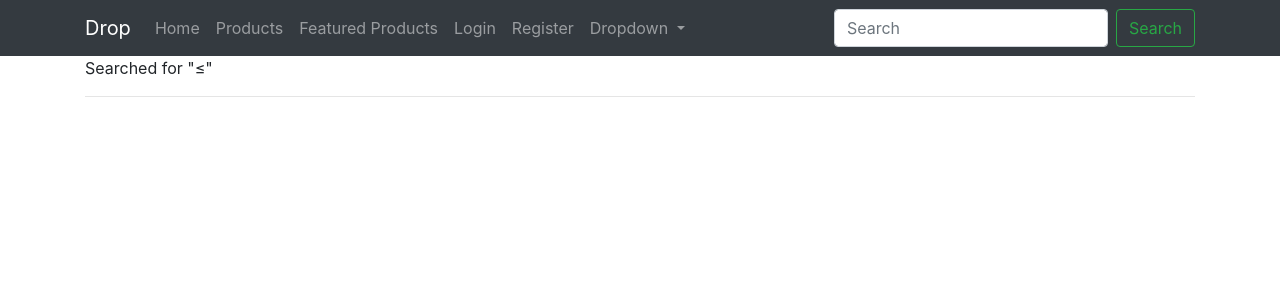
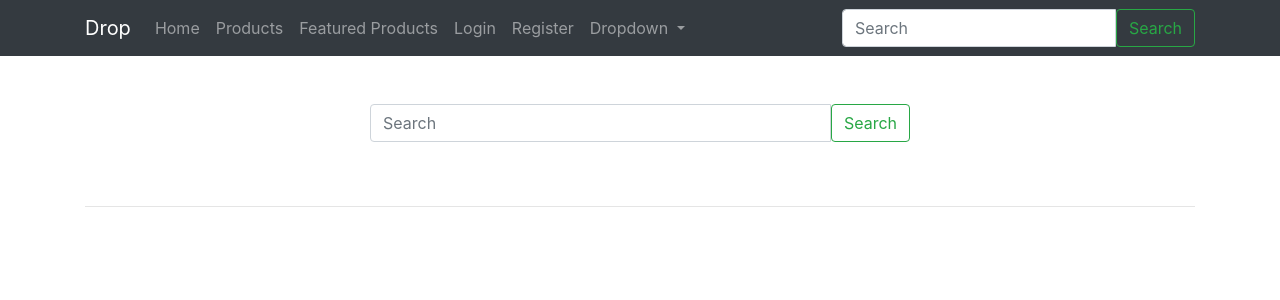
Before and after one commit to achillesheel02/django-ecommerce, a Django app: page /search/ in a window 1280 px wide. Shown: the top 300 px of the page. Run offline with Django 3.2, Linux system fonts and the light colour scheme; some libraries are stand-ins or nearby versions; some web fonts are replaced.

Commit message:
modified search component

```diff
--- a/search/urls.py
+++ b/search/urls.py
@@ -3,6 +3,6 @@ from .views import SearchProductView
 app_name='search'
 
 urlpatterns = [
-    url(r'^$', SearchProductView.as_view(), name='home'),
+    url(r'^$', SearchProductView.as_view(), name='query'),
 
 ]
--- a/search/views.py
+++ b/search/views.py
@@ -1,6 +1,7 @@
 from django.shortcuts import render
 from products.models import Product
 from django.views.generic import ListView
+from django.db.models import Q
 
 # Create your views here.
 class SearchProductView(ListView):
@@ -9,6 +10,7 @@ class SearchProductView(ListView):
         request = self.request
         query = request.GET.get('q')
         if query is not None:
-            return Product.objects.filter(title__icontains=query)
+            lookups = Q(title__icontains=query) | Q(description__icontains=query)
+            return Product.objects.filter(lookups).distinct()
         else:
             return Product.objects.none()
--- a/templates/base/navbar.html
+++ b/templates/base/navbar.html
@@ -46,10 +46,7 @@
         </div>
       </li>
     </ul>
-    <form class="form-inline my-2 my-lg-0">
-      <input class="form-control mr-sm-2" type="search" placeholder="Search" aria-label="Search">
-      <button class="btn btn-outline-success my-2 my-sm-0" type="submit">Search</button>
-    </form>
+    {% include "search/snippets/search-form.html" %}
   </div>
 </div>
 </nav>
--- a/templates/search/search_list.html
+++ b/templates/search/search_list.html
@@ -2,10 +2,21 @@
 {% block title %}Search Results for '{{ request.GET.q }}'{% endblock %}
 {%  block content %}
     <div class="row">
-    <div class="col-12 mb-3">
+    {%  if request.GET.q %}
+    <div class="col-12 mb-3 mt-3">
         Searched for "<b>{{ request.GET.q }}</b>≤"
         <hr>
     </div>
+    {% else %}
+    <div class="col-12 col-md-6 mx-auto py-5 ">
+        {% include "search/snippets/search-form.html" %}
+
+    </div>
+    <div class="col-12"><hr></div>
+        </div>
+
+        <div class="row">
+    {% endif %}
         {% if object_list %}
             {%  for obj in object_list %}
         <div class="col">
--- /dev/null
+++ b/templates/search/snippets/search-form.html
@@ -0,0 +1,8 @@
+<form method="GET" action="{% url 'search:query' %}" class="form my-2 my-lg-0">
+    <div class="input-group">
+      <input class="form-control " type="search" placeholder="Search" name= 'q' aria-label="Search" value="{{ request.GET.q }}">
+    <span class="input-group-btn">
+      <button class="btn btn-outline-success" type="submit">Search</button>
+            </span>
+</div>
+    </form>
```
